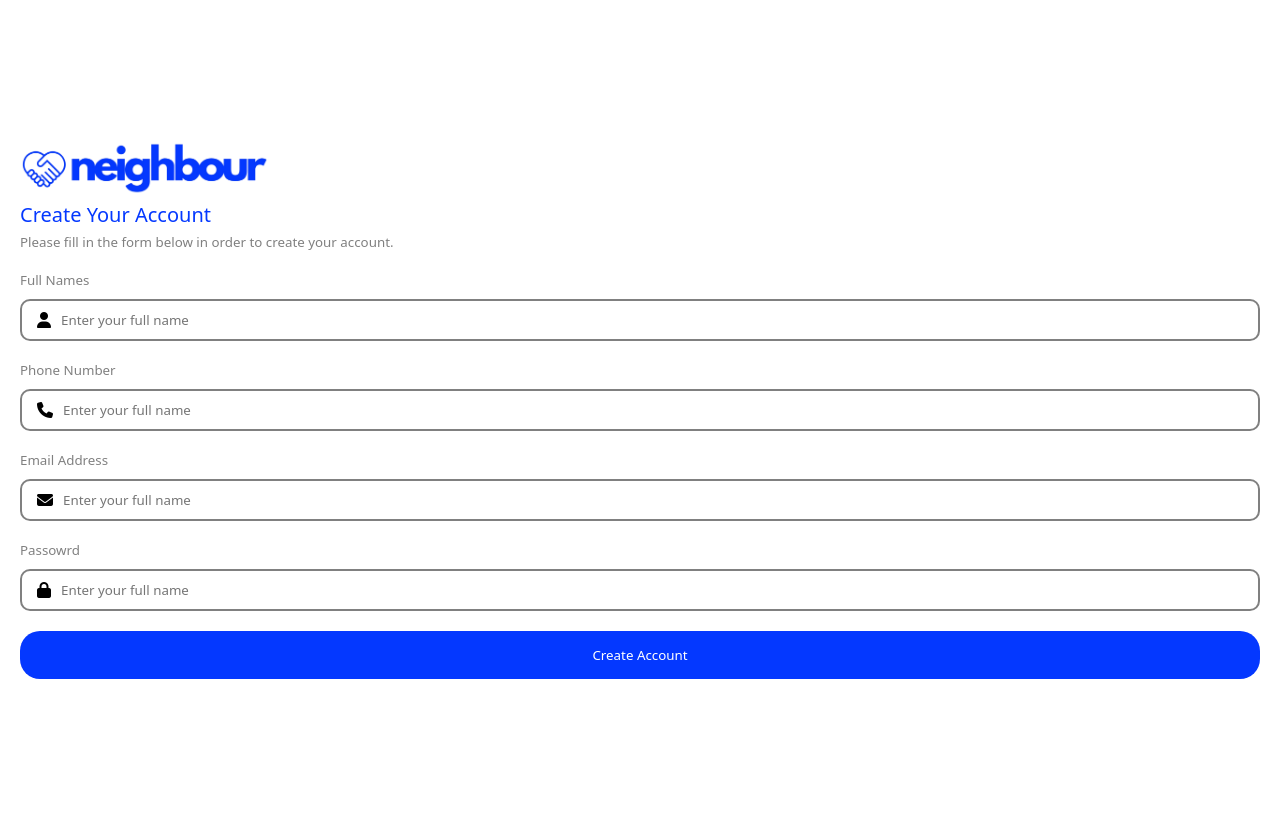
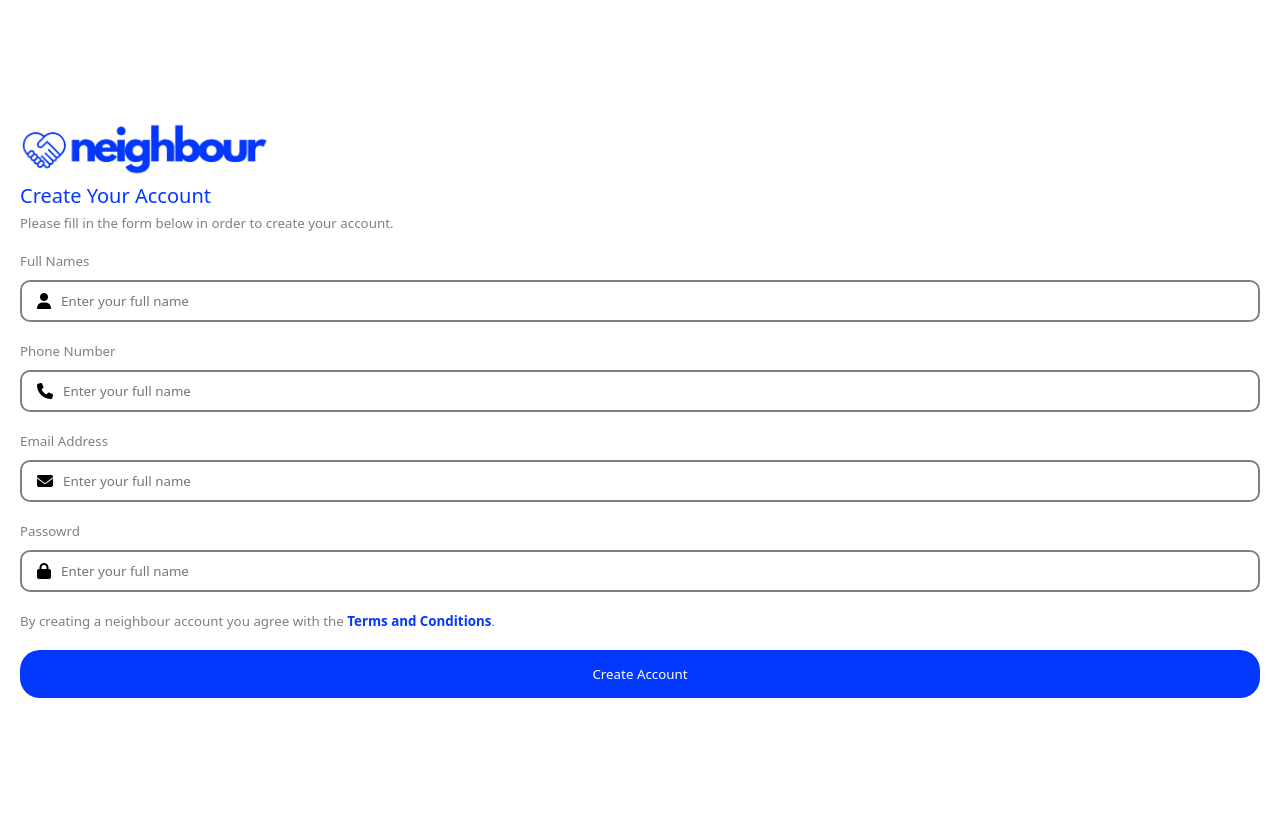
Before and after one commit to oriah-studios-TSF/neighbour, a Python web app: template templates/auth/create_account.html in a window 1280 px wide. Run offline with Jinja, Linux system fonts and the light colour scheme; the template is opened without the code that fills it, so the values that code supplies are empty; some libraries are stand-ins or nearby versions.

Commit message:
Add terms and conditions notice to account creation form

```diff
--- a/static/css/style.css
+++ b/static/css/style.css
@@ -63,6 +63,17 @@
     border: none;
 }
 
+.terms {
+    font-size: 10pt;
+    color: gray;
+}
+
+.terms a {
+    color: #0438ff;
+    text-decoration: none;
+    font-weight: bold;
+}
+
 .form-input {
     padding: 10px 15px;
     border: 2px solid grey;
--- a/templates/auth/create_account.html
+++ b/templates/auth/create_account.html
@@ -36,6 +36,8 @@
                     <div class="form-input"><i class="fas fa-lock"></i> <input type="text" placeholder="Enter your full name"></div>
                 </div>
 
+                <p class="terms">By creating a neighbour account you agree with the <a href="">Terms and Conditions</a>.</p>
+
                 <button class="submitBtn">Create Account</button>
             </form>
         </div>
```
